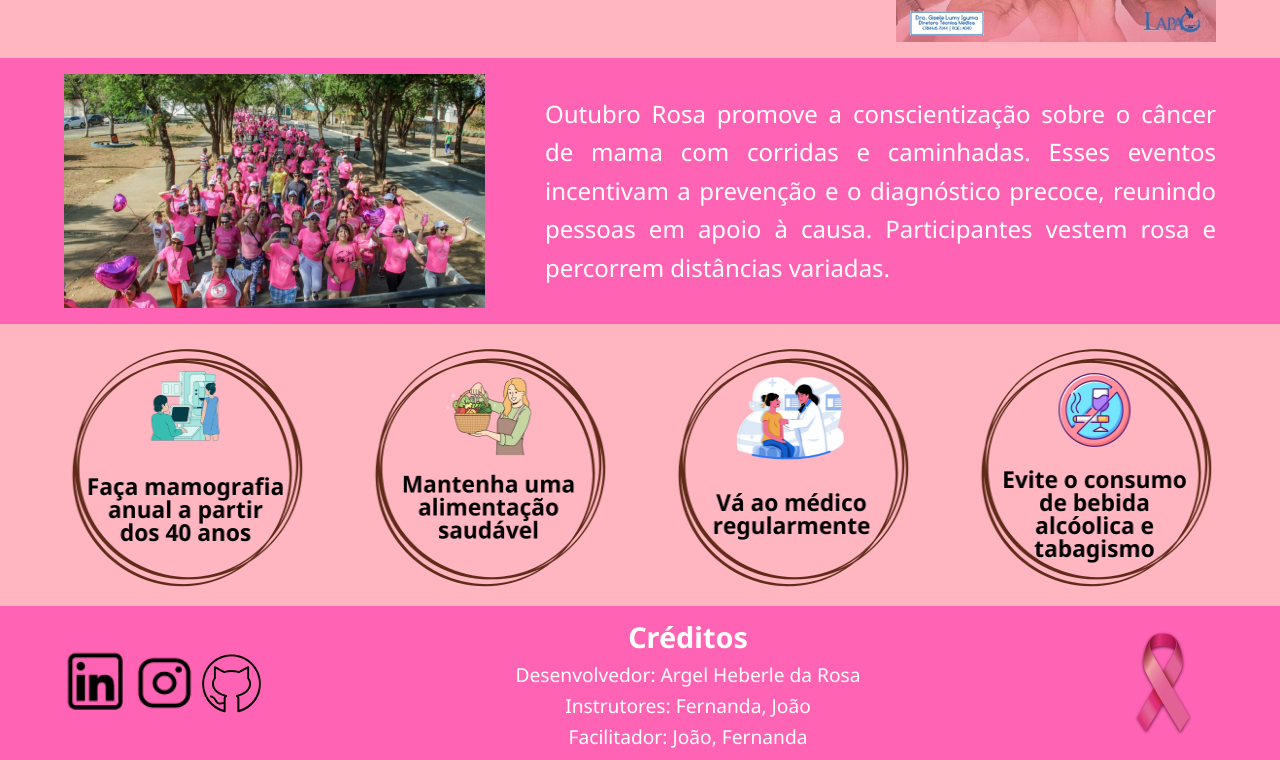
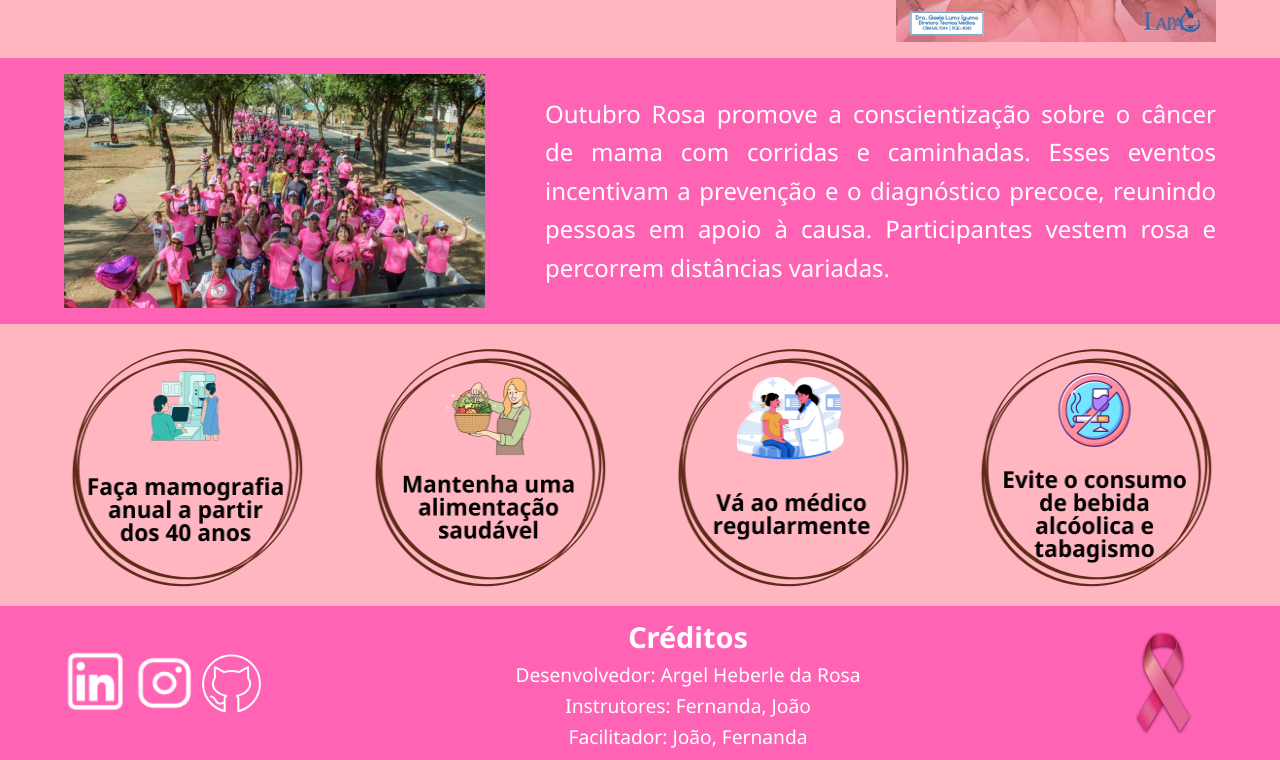
Before and after one commit to argelhr/Desafio01-Vnw---Outubro-rosa, a plain HTML site: page index.html in a window 1280 px wide. Shown: the part 414-1174 px from the top of the page. Drawn offline with Linux system fonts and the light colour scheme.

Commit message:
fix: deixando imagens das redes sociais em tom de branco para combinar com o restante

```diff
--- a/styles.sass
+++ b/styles.sass
@@ -126,6 +126,7 @@ footer
         img
           width: 100%
           height: 100%
+          filter: invert(1)
 
   .creditos
     flex-direction: column
```
Also changed, not shown: styles.css, 1 other file.
